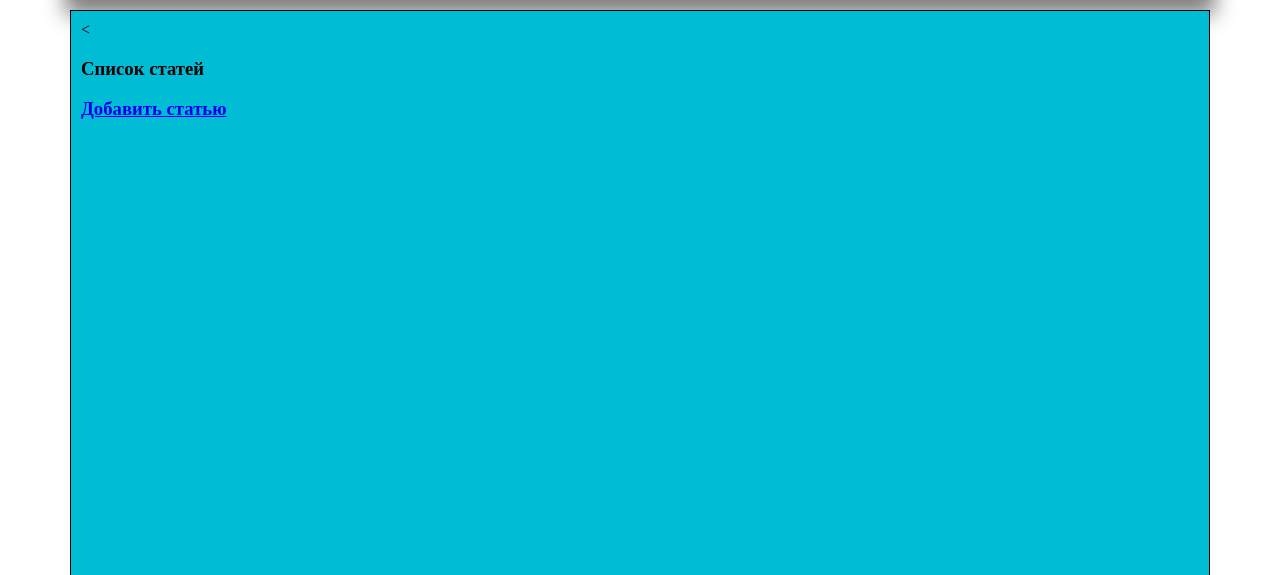
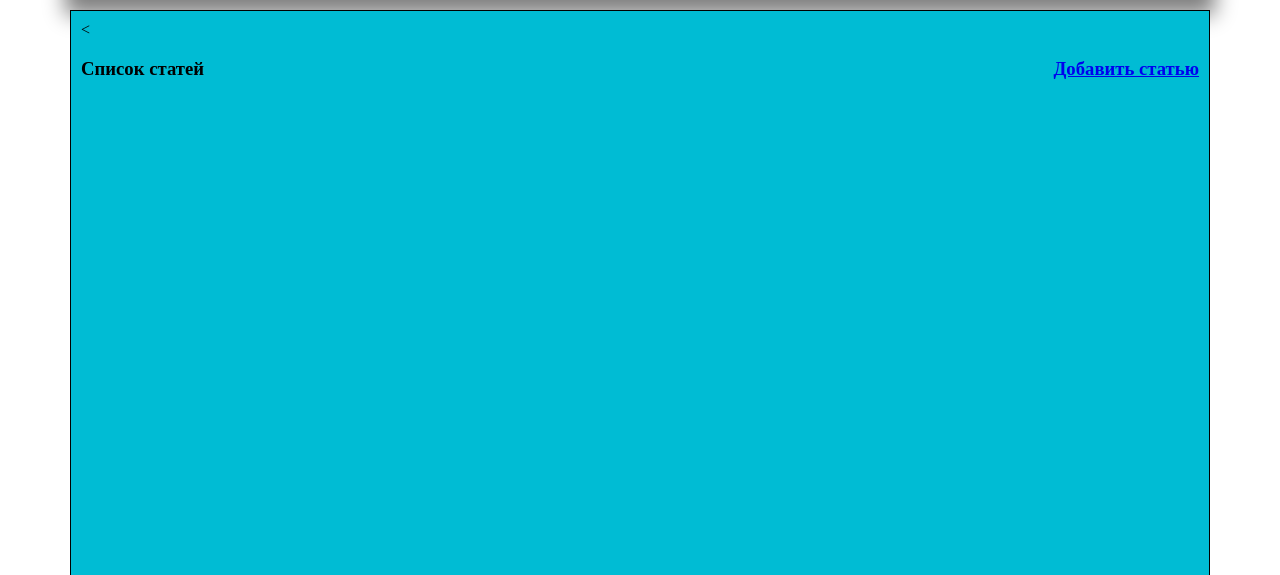
Before and after one commit to Jenny6199/personal_site_003, a Django app: page /articles/ in a window 1280 px wide. Shown: the part 132-707 px from the top of the page. Run offline with Django 4.2, Linux system fonts and the light colour scheme; data that the repository does not hold is empty; parts of the project's set-up code (start-up, migrations or seed data) failed here and were passed over.

Commit message:
cards_for_article_simple_css

```diff
--- a/core/mainapp/static/mainapp/css/style.css
+++ b/core/mainapp/static/mainapp/css/style.css
@@ -78,3 +78,9 @@ a.main-menu {
 .no_marker_menu {
     list-style: none;
 }
+
+.article_menu {
+    display: flex;
+    flex-direction:  row;
+    justify-content: space-between;
+}
--- a/core/mainapp/templates/mainapp/add_article.html
+++ b/core/mainapp/templates/mainapp/add_article.html
@@ -13,5 +13,10 @@
             <button type="submit">Добавить</button>
         </form>
     </div>
+    <div>
+        <p>
+            <a href="{% url 'articles' %}">Назад</a>
+        </p>
+    </div>
 
 {% endblock %}
--- a/core/mainapp/templates/mainapp/articles.html
+++ b/core/mainapp/templates/mainapp/articles.html
@@ -2,7 +2,11 @@
 
 {% block content %}
 <
-<h3>Список статей</h3>
+<div class="article_menu">
+    <h3>Список статей</h3>
+    <h3><a href="{% url 'add_article' %}">Добавить статью</a></h3>
+</div>
+
 <ul class="no_marker_menu">
     {% for el in articles %}
     <li>
@@ -18,5 +22,4 @@
     </li>
     {% endfor %}
 </ul>
-<h3><a href="{% url 'add_article' %}">Добавить статью</a></h3>
 {% endblock %}
```
